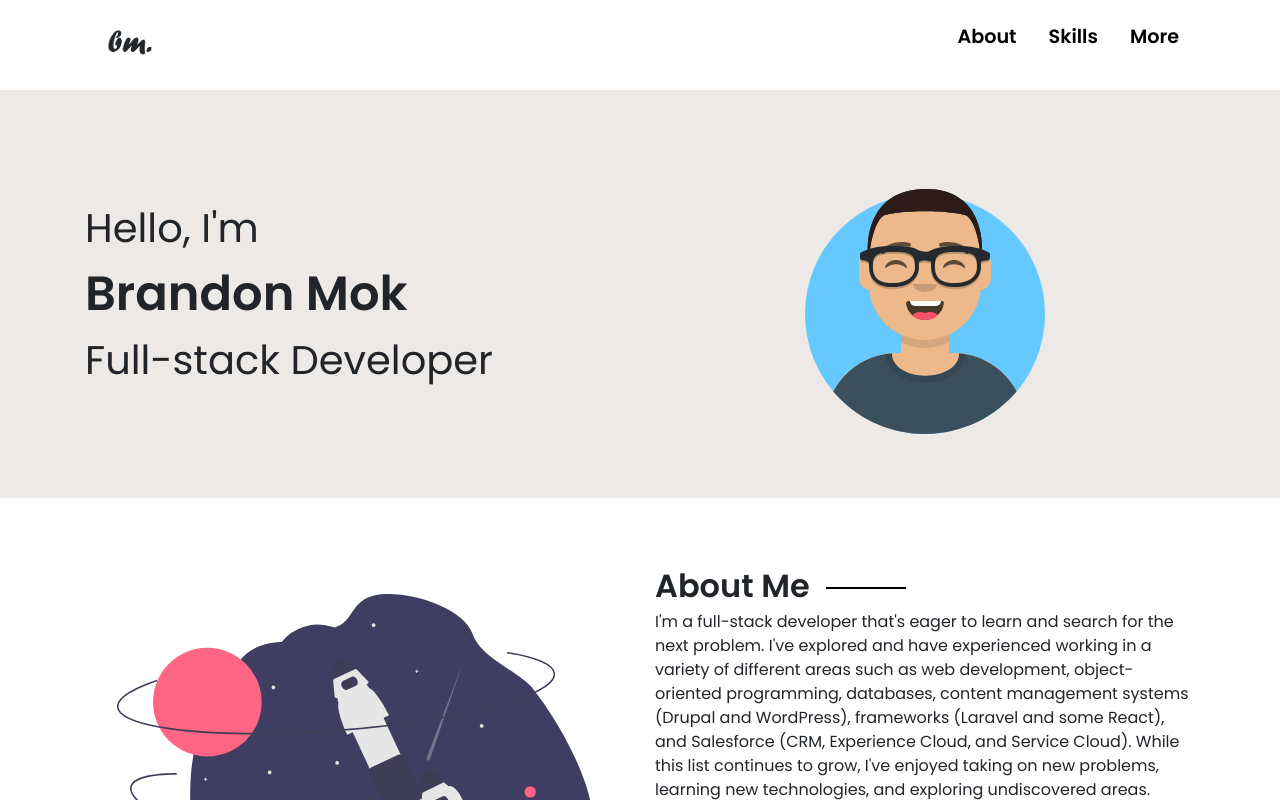
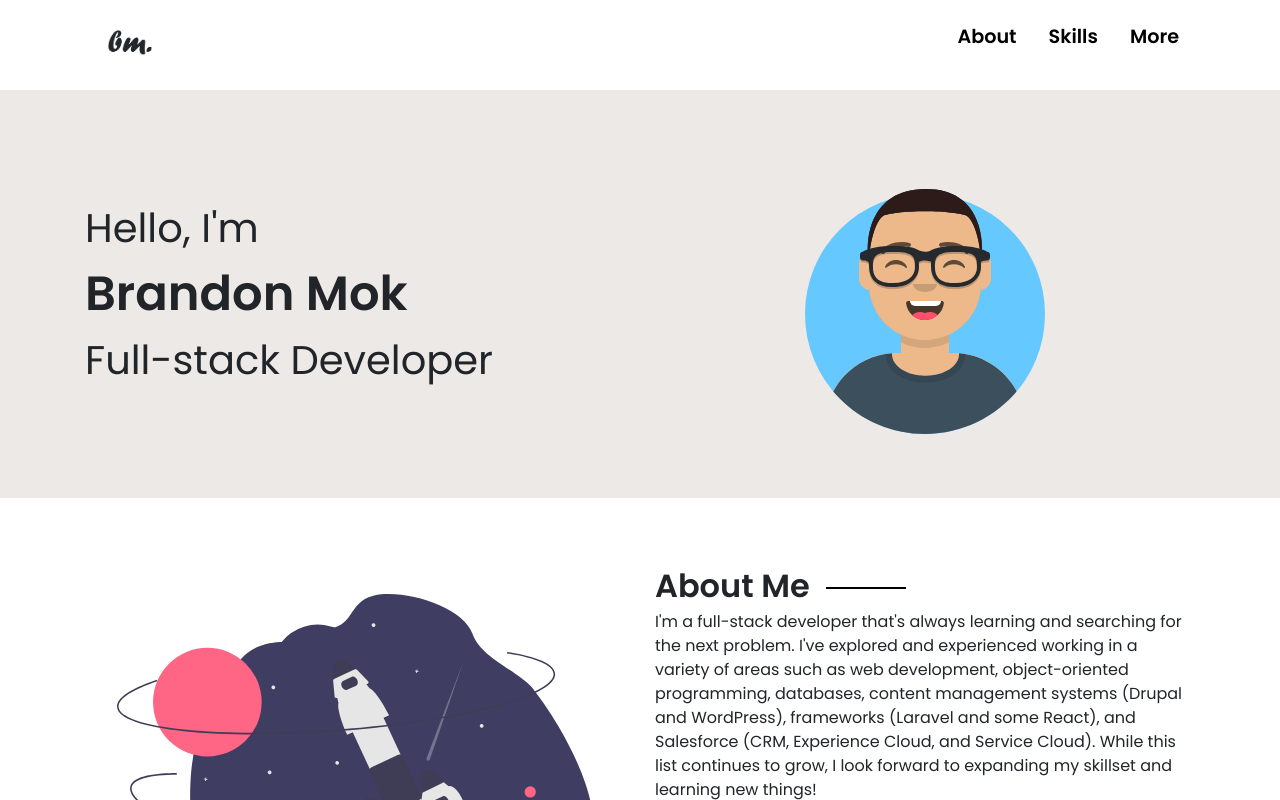
Before and after one commit to BrandonMok/react-personal-website, a React (Create React App) app: page / in a window 1280 px wide. Shown: the top 800 px of the page. Built offline with nearby package versions, Linux system fonts and the light colour scheme.

Commit message:
content update in aboutme section

```diff
--- a/src/components/about.js
+++ b/src/components/about.js
@@ -15,13 +15,12 @@ const About = () => {
                     <div className='col-12 col-md-6 aboutme__content-col'>
                         <SectionTitle title="About Me" />
                         <div className='aboutme__content-col__content'>
-                            I'm a full-stack developer that's eager to learn and search for the next problem.
-                            I've explored and have experienced working in a variety of different areas
+                            I'm a full-stack developer that's always learning and searching for the next problem.
+                            I've explored and experienced working in a variety of areas
                             such as web development, object-oriented programming, databases,
                             content management systems (Drupal and WordPress), frameworks (Laravel and some React),
                             and Salesforce (CRM, Experience Cloud, and Service Cloud).
-                            While this list continues to grow, I've enjoyed taking on new problems, learning new technologies,
-                            and exploring undiscovered areas.
+                            While this list continues to grow, I look forward to expanding my skillset and learning new things!
                         </div>
                     </div>
                 </div>
--- a/src/styling/Variables.scss
+++ b/src/styling/Variables.scss
@@ -1,6 +1,7 @@
 $primary: #fafafa;
 $secondary: #ece9e6;
 $tertiary: #d7d7d7;
+
 $white: #ffffff;
 $black: #000000;
 
```
